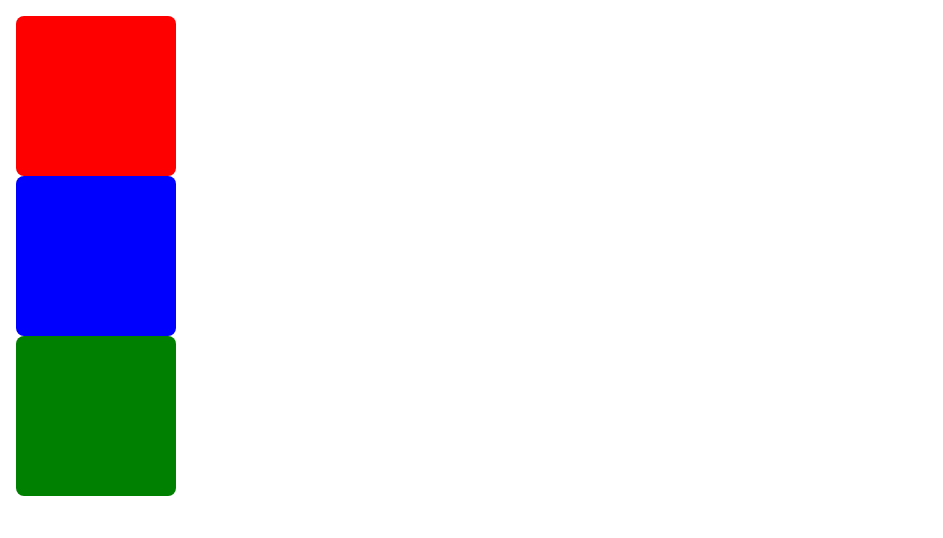
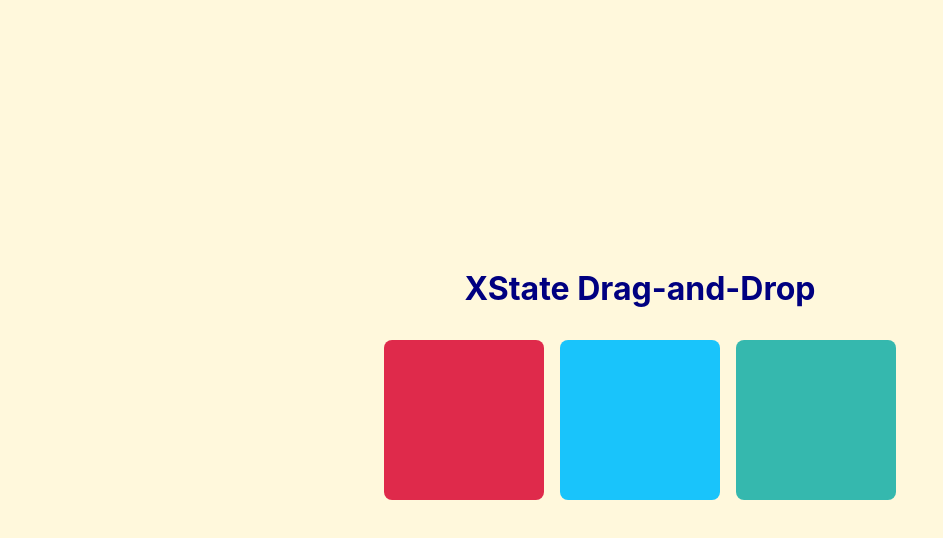
Before and after one commit to ligabloo/xstate-drag-and-drop-example, a website built with Parcel: page site/index.html in a window 1280 px wide. Shown: the whole page, without its empty margins (0-943 px from the left). Built offline with nearby package versions, Linux system fonts and the light colour scheme.

Commit message:
Add some styles, format with prettier

```diff
--- a/site/index.html
+++ b/site/index.html
@@ -1,14 +1,17 @@
 <html>
   <head>
-    <title>Parcel Sandbox</title>
+    <title>XState Drag-and-Drop</title>
     <meta charset="UTF-8" />
     <link rel="stylesheet" href="style.css" />
   </head>
 
   <body>
-    <div id="red" class="box" data-draggable></div>
-    <div id="blue" class="box" data-draggable></div>
-    <div id="green" class="box" data-draggable></div>
+    <h1>XState Drag-and-Drop</h1>
+    <main>
+      <div id="red" class="box" data-draggable></div>
+      <div id="blue" class="box" data-draggable></div>
+      <div id="green" class="box" data-draggable></div>
+    </main>
 
     <script src="index.ts"></script>
   </body>
--- a/site/style.css
+++ b/site/style.css
@@ -10,32 +10,48 @@
 }
 
 body {
-  padding: 1rem;
+  display: flex;
+  flex-direction: column;
+  align-items: center;
+  justify-content: center;
+  font-family: -apple-system, BlinkMacSystemFont, "Segoe UI", Roboto, Oxygen,
+    Ubuntu, Cantarell, "Open Sans", "Helvetica Neue", sans-serif;
+  background-color: cornsilk;
+}
+
+main {
+  display: flex;
+  padding: 2em;
+  gap: 1em;
+}
+
+h1 {
+  position: relative;
+  z-index: 9999;
+  color: navy;
 }
 
 .box {
   position: relative;
-  background-color: gray;
   width: 20vmin;
   height: 20vmin;
   border-radius: 8px;
-  transition: all 100ms ease-out, transform 250ms ease, opacity 300ms ease;
+  transition: all 100ms ease-out, opacity 300ms ease;
+  opacity: 0.9;
 }
 
 #red {
-  background-color: red;
-  top: 0;
+  background-color: crimson;
 }
 
 #blue {
-  background-color: blue;
+  background-color: deepskyblue;
 }
 
 #green {
-  background-color: green;
+  background-color: lightseagreen;
 }
 
 .box[data-dragging="true"] {
-  opacity: 0.75;
-  transform: scale(1.2);
+  opacity: 0.55;
 }
```
Also changed, not shown: site/index.ts (+7 -13 lines).
